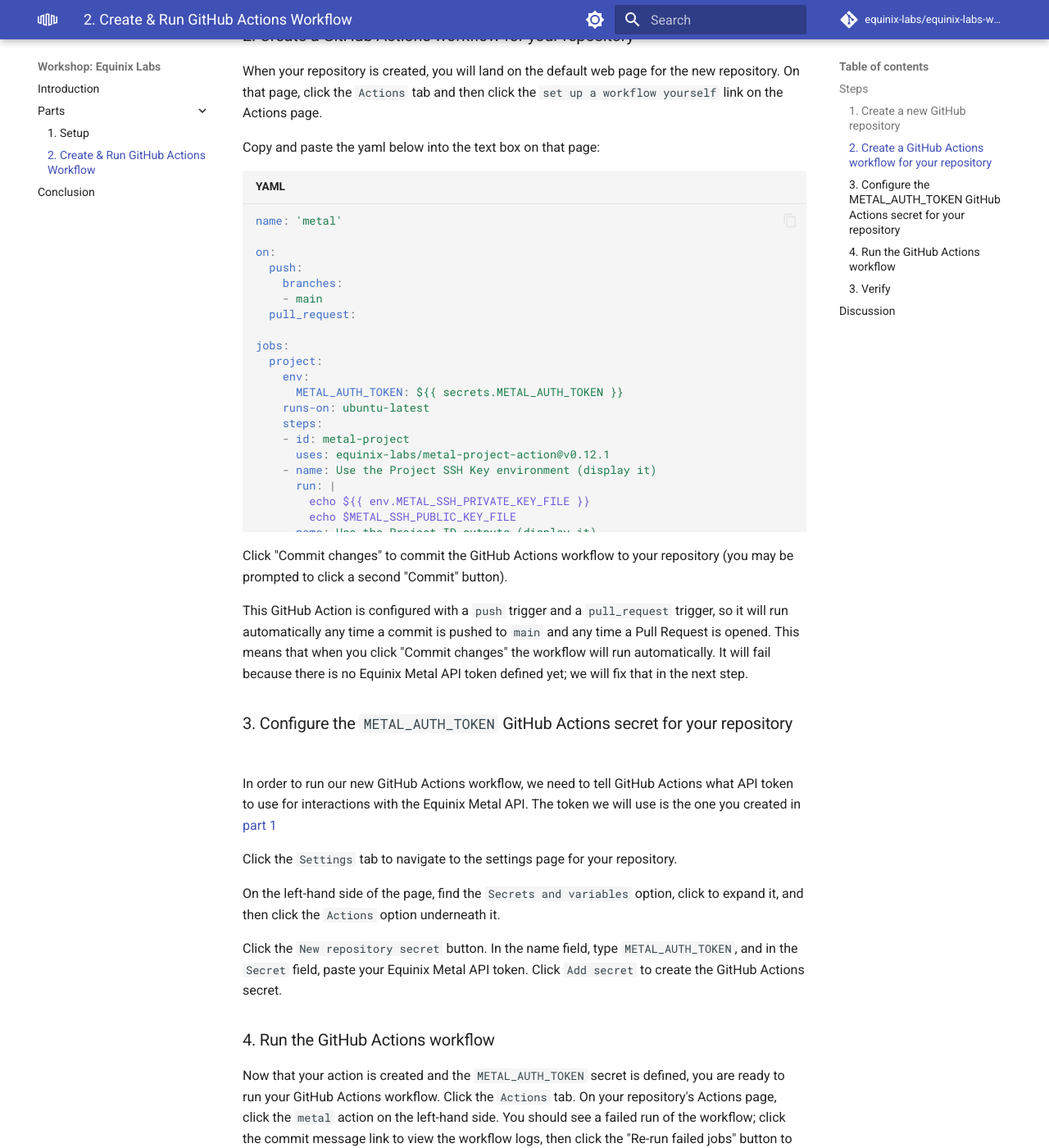
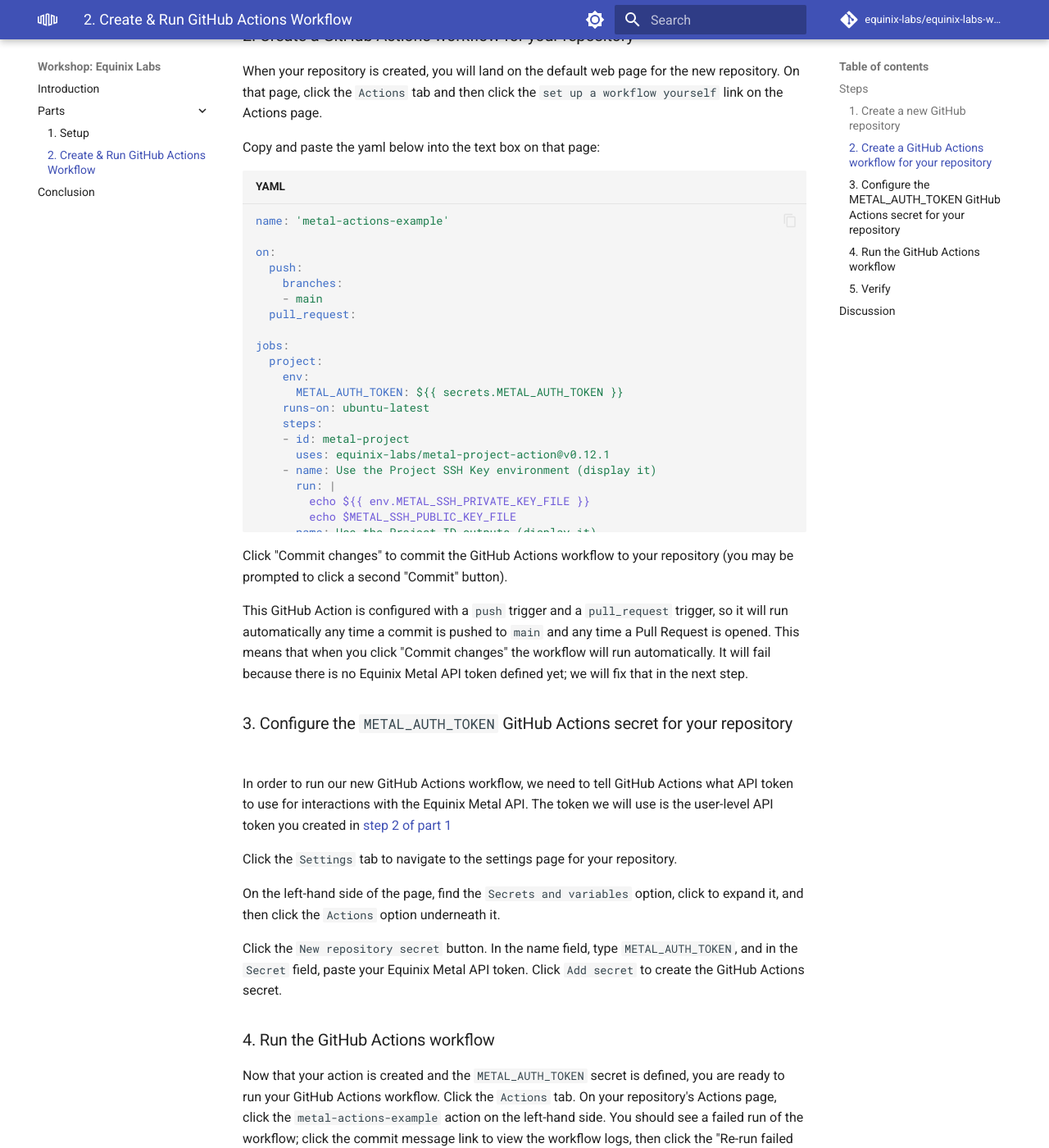
Before and after one commit to equinix-labs/metal-github-actions-workshop, an MkDocs documentation site: the page built from docs/parts/part2.md, in a window 1280 px wide and 1400 px high, scrolled down 575 px. Shown: the whole window at 82% size. Built offline with MkDocs 1.6.1 and Material for MkDocs 9.7.7, drawn with Linux system fonts in a browser that asks for light colours; comment, search, counter and statistics services are not loaded.

Commit message:
Rename example workflow

````diff
--- a/docs/parts/part2.md
+++ b/docs/parts/part2.md
@@ -21,7 +21,7 @@
 Copy and paste the yaml below into the text box on that page:
 
 ```yaml
-name: 'metal'
+name: 'metal-actions-example'
 
 on:
   push:
@@ -67,7 +67,7 @@
 
 ### 3. Configure the `METAL_AUTH_TOKEN` GitHub Actions secret for your repository
 
-In order to run our new GitHub Actions workflow, we need to tell GitHub Actions what API token to use for interactions with the Equinix Metal API.  The token we will use is the one you created in [part 1](./part1.md)
+In order to run our new GitHub Actions workflow, we need to tell GitHub Actions what API token to use for interactions with the Equinix Metal API.  The token we will use is the user-level API token you created in [step 2 of part 1](./part1.md#2-create-an-api-key)
 
 Click the `Settings` tab to navigate to the settings page for your repository.
 
@@ -77,9 +77,9 @@
 
 ### 4. Run the GitHub Actions workflow
 
-Now that your action is created and the `METAL_AUTH_TOKEN` secret is defined, you are ready to run your GitHub Actions workflow.  Click the `Actions` tab.  On your repository's Actions page, click the `metal` action on the left-hand side.  You should see a failed run of the workflow; click the commit message link to view the workflow logs, then click the "Re-run failed jobs" button to re-run the workflow.
+Now that your action is created and the `METAL_AUTH_TOKEN` secret is defined, you are ready to run your GitHub Actions workflow.  Click the `Actions` tab.  On your repository's Actions page, click the `metal-actions-example` action on the left-hand side.  You should see a failed run of the workflow; click the commit message link to view the workflow logs, then click the "Re-run failed jobs" button to re-run the workflow.
 
-### 3. Verify
+### 5. Verify
 
 When you click "Re-run failed jobs," the workflow will restart, and this time it will use the `METAL_AUTH_TOKEN` secret you defined earlier.  If your token is configured correctly, the workflow will pass and you can look at the workflow logs to see what the workflow did.
 
````
Also changed, not shown: docs/index.md (+1 -1 lines).
